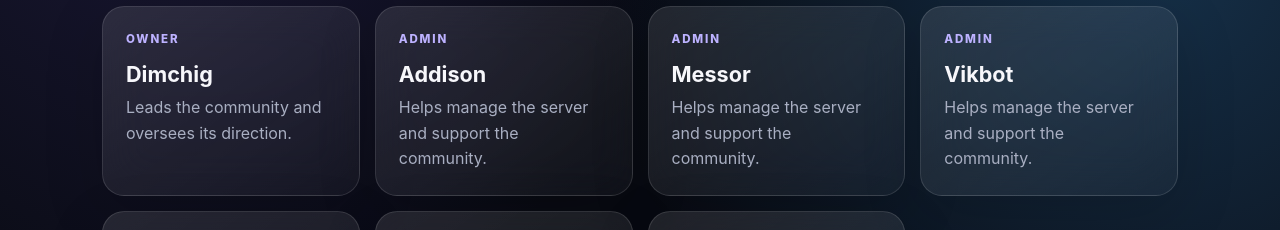
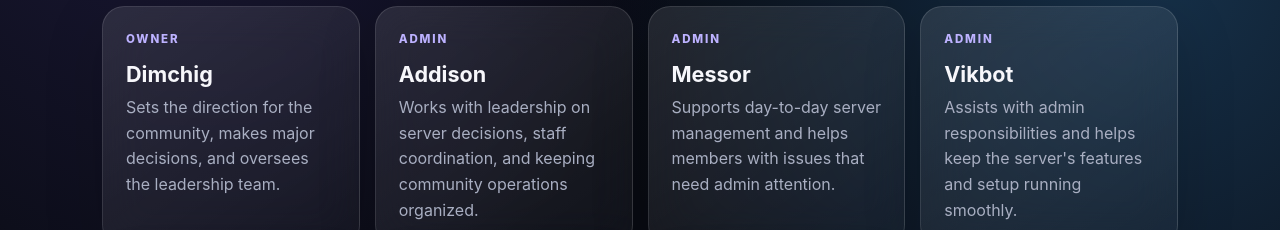
Before and after one commit to east-beep/community-faq, a plain HTML site: page index.html in a window 1280 px wide. Shown: the part 722-952 px from the top of the page. Drawn offline with Linux system fonts and the light colour scheme.

Commit message:
Give staff members individual bios

```diff
--- a/index.html
+++ b/index.html
@@ -21,10 +21,10 @@ footer{border-top:1px solid var(--line);padding:30px 22px;text-align:center;colo
 <div class="hero" id="about"><div class="eyebrow">Fortnite community</div><h1>WELCOME TO<br>THE COMMUNITY.</h1><p>A place to meet other players, take part in community events, and stay up to date. Check the announcements and team channels so you never miss an update.</p><div class="pill">✦ Community • Events • Team</div></div>
 <section id="staff"><div class="section-head"><h2>Leadership & staff</h2><p>The people helping the community run.</p></div>
 <div class="grid">
-<article class="card"><div class="role">Owner</div><h3>Dimchig</h3><p>Leads the community and oversees its direction.</p></article>
-<article class="card"><div class="role">Admin</div><h3>Addison</h3><p>Helps manage the server and support the community.</p></article>
-<article class="card"><div class="role">Admin</div><h3>Messor</h3><p>Helps manage the server and support the community.</p></article>
-<article class="card"><div class="role">Admin</div><h3>Vikbot</h3><p>Helps manage the server and support the community.</p></article>
+<article class="card"><div class="role">Owner</div><h3>Dimchig</h3><p>Sets the direction for the community, makes major decisions, and oversees the leadership team.</p></article>
+<article class="card"><div class="role">Admin</div><h3>Addison</h3><p>Works with leadership on server decisions, staff coordination, and keeping community operations organized.</p></article>
+<article class="card"><div class="role">Admin</div><h3>Messor</h3><p>Supports day-to-day server management and helps members with issues that need admin attention.</p></article>
+<article class="card"><div class="role">Admin</div><h3>Vikbot</h3><p>Assists with admin responsibilities and helps keep the server's features and setup running smoothly.</p></article>
 <article class="card"><div class="role">Admin</div><h3>East</h3><p>Leads bot development and oversees the community’s technical systems, building and maintaining the tools that keep the server running. Works closely with leadership to guide technical improvements.</p></article>
 <article class="card"><div class="role">Head Moderator</div><h3>nat.suki</h3><p>Leads the moderation team and helps keep the server welcoming.</p></article>
 <article class="card"><div class="role">Moderators</div><h3>Moderation Team</h3><p>Help answer questions, handle reports, enforce server rules, and keep chats respectful.</p></article>
```
